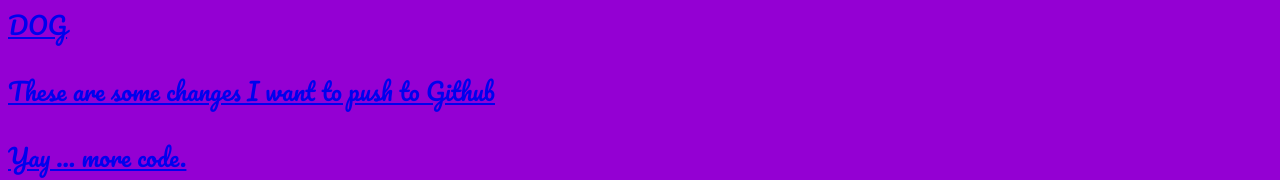
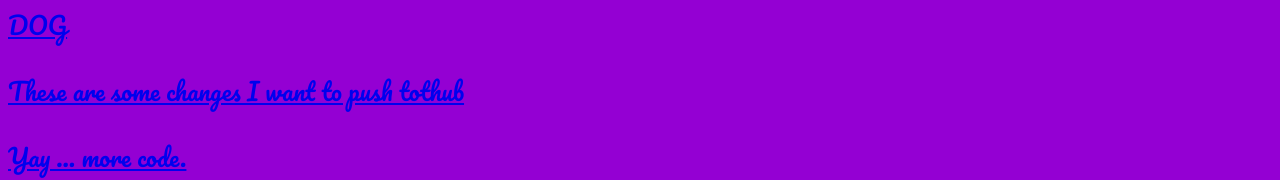
Before and after one commit to eleyjor/Demo, a plain HTML site: page index.html in a window 1280 px wide. Shown: the part 211-391 px from the top of the page. Drawn offline with Linux system fonts and the light colour scheme.

Commit message:
fixed bug

```diff
--- a/index.html
+++ b/index.html
@@ -9,7 +9,7 @@
 <h1>HERE ARE LINKS TO MY FAVORITE ANIMALS</h1>
 <a href="Pages/cat.html">CAT</p>
 <a href="Pages/dog.html">DOG</P>
-<p>These are some changes I want to push to Github</p>
+<p>These are some changes I want to push tothub</p>
 <p>Yay ... more code.</p>
 </body>
 </html>
```
